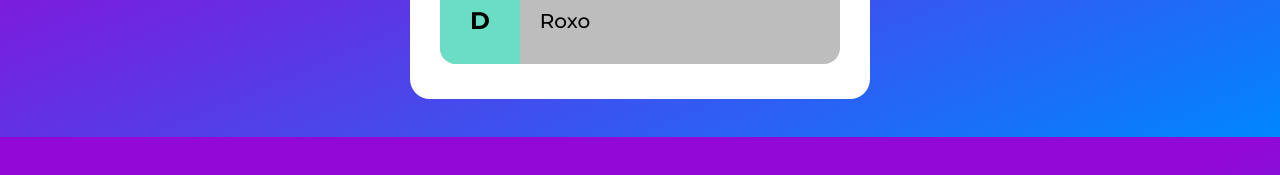
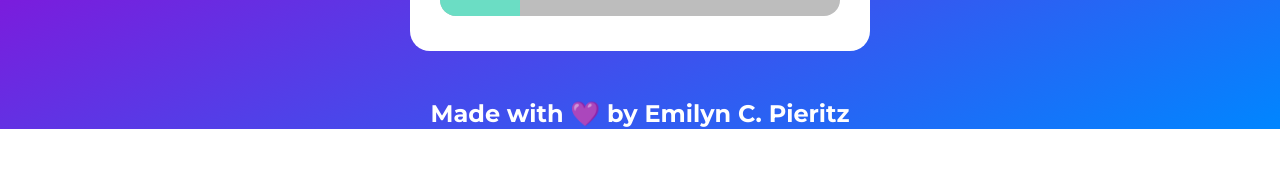
Before and after one commit to ecpieritz/next-quiz, a Next.js app: page / in a window 1280 px wide. Shown: the part 663-838 px from the top of the page. After the commit the page ends 800 px from the top, so only its background shows below. Built offline with nearby package versions, Linux system fonts and the light colour scheme.

Commit message:
feat: Add footer

```diff
--- /dev/null
+++ b/components/Footer.tsx
@@ -0,0 +1,8 @@
+
+export default function Footer() {
+  return (
+    <footer>
+      <h4>Made with 💜 by Emilyn C. Pieritz</h4>
+    </footer>
+  );
+}
--- a/src/pages/index.tsx
+++ b/src/pages/index.tsx
@@ -4,6 +4,7 @@ import AnswerModel from "../../model/answer";
 import Header from "../../components/Header";
 import Head from "next/head";
 import { useState } from "react";
+import Footer from "../../components/Footer";
 
 const questionMock = new QuestionModel(1, 'Melhor cor?', [
   AnswerModel.incorrect('Preto'),
@@ -37,7 +38,7 @@ export default function Home() {
       </Head>
       <Header />
       <main
-        className={`flex flex-col items-center p-24`}
+        className={`flex flex-col items-center p-12`}
       >
         <Question
           // timeToAnswer={5}
@@ -46,6 +47,7 @@ export default function Home() {
           timeOut={timeOut}
         />
       </main>
+      <Footer />
     </>
   );
 }
--- a/styles/globals.css
+++ b/styles/globals.css
@@ -22,15 +22,15 @@ body {
   margin: 0;
   background: rgb(146, 8, 214);
   background: var(--gradient);
+  background-size: cover;
+  background-repeat: no-repeat;
   color: var(--white);
-  height: 100%;
 }
 
 *{
   box-sizing: border-box;
   font-family: "Montserrat", sans-serif;
 }
-
 h1{
   font-size: 56px;
   font-weight: 700;
@@ -64,3 +64,7 @@ p{
 .p-2{
   padding: 8px;
 }
+
+footer {
+  text-align: center;
+}
```
